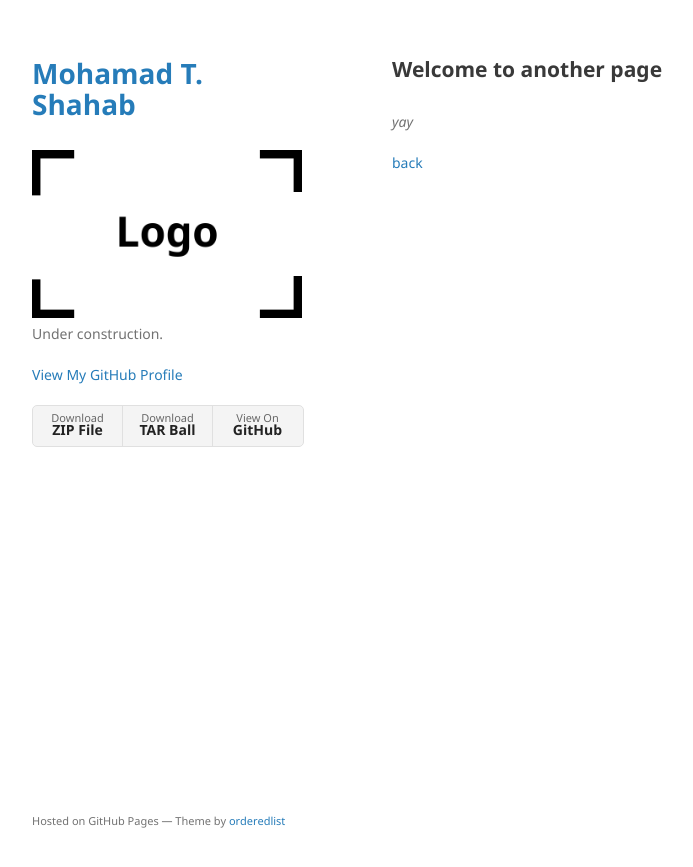
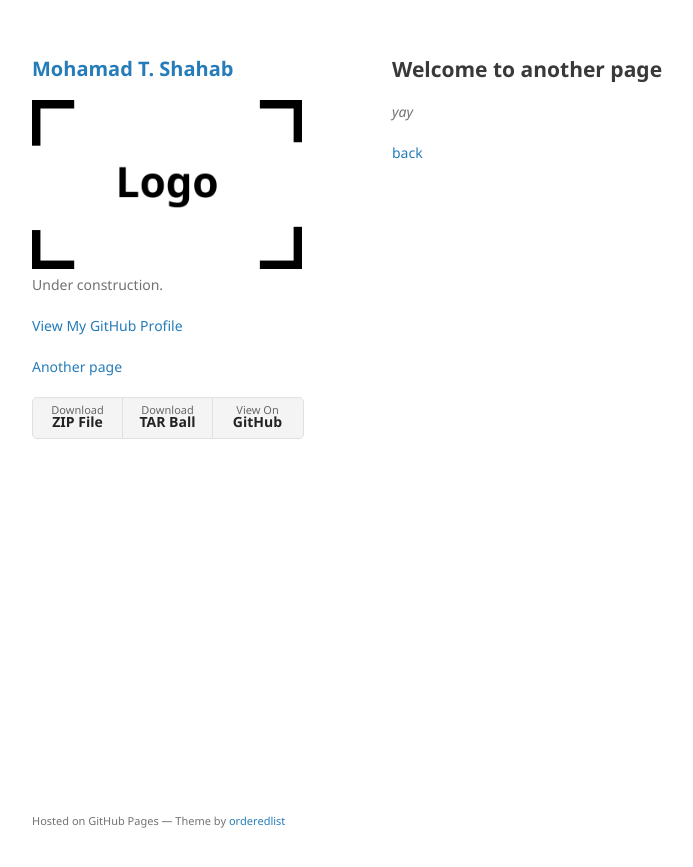
Before and after one commit to mohshahab/mohshahab.github.io, a Jekyll site: the page built from another-page.md, in a window 1280 px wide. Shown: the top 867 px of the page, without its empty margins (178-871 px from the left). Built offline with Jekyll 4.4.1, drawn with Linux system fonts in a browser that asks for light colours; our own code applies the rules of GitHub Pages for plain Markdown files.

Commit message:
theme_chanegs3

```diff
--- a/_layouts/default.html
+++ b/_layouts/default.html
@@ -31,6 +31,8 @@
         <p class="view"><a href="{{ site.github.owner_url }}">View My GitHub Profile</a></p>
         {% endif %}
 
+        <p class="view"><a href="./another-page.html">Another page</a></p>
+
         {% if site.show_downloads %}
         <ul class="downloads">
           <li><a href="{{ site.github.zip_url }}">Download <strong>ZIP File</strong></a></li>
--- a/_sass/jekyll-theme-minimal.scss
+++ b/_sass/jekyll-theme-minimal.scss
@@ -11,7 +11,7 @@ body {
 
 h1, h2, h3, h4, h5, h6 {
   color:#222;
-  margin:0 0 30px;
+  margin:0 0 20px;
 }
 
 p, ul, ol, table, pre, dl {
@@ -23,7 +23,7 @@ h1, h2, h3 {
 }
 
 h1 {
-  font-size:28px;
+  font-size:20px;
 }
 
 h2 {
```
